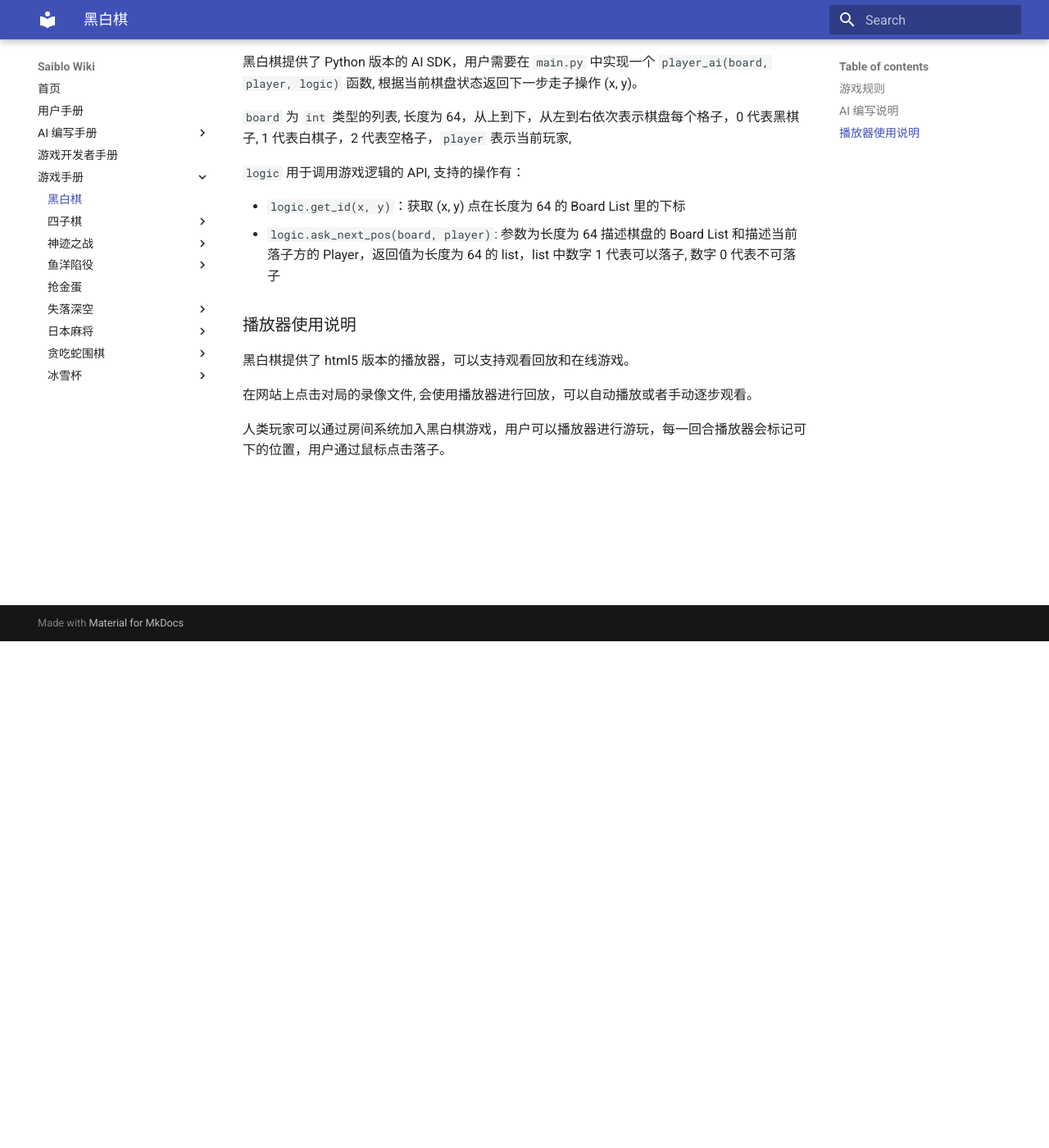
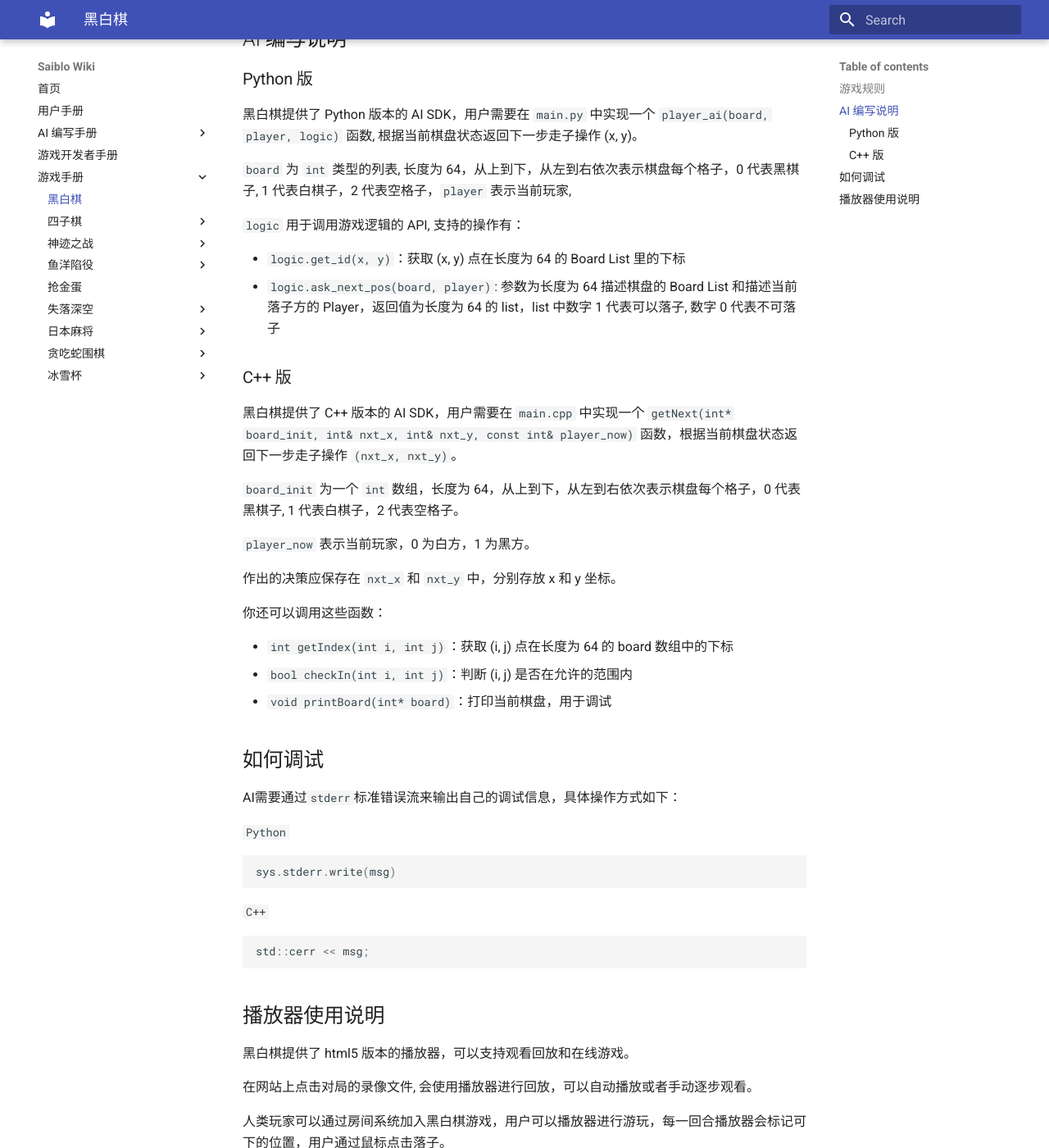
Before and after one commit to saiblo/saiblo-docs, an MkDocs documentation site: the page built from docs/games/reversi.md, in a window 1280 px wide and 1400 px high, scrolled down 618 px. Shown: the whole window at 82% size. Built offline with MkDocs 1.6.1 and Material for MkDocs 9.7.7, drawn with Linux system fonts in a browser that asks for light colours.

Commit message:
Update reversi doc

````diff
--- a/docs/games/reversi.md
+++ b/docs/games/reversi.md
@@ -1,4 +1,4 @@
-### 游戏规则
+## 游戏规则
 
 **玩家数目：**两人（分为黑白双方）
 
@@ -14,7 +14,9 @@
 
 如果位置 A 周围不同方向的棋子都可以翻转, 那么它们都会被同时翻转。
 
-### AI 编写说明
+## AI 编写说明
+
+### Python 版
 
 黑白棋提供了 Python 版本的 AI SDK，用户需要在 `main.py` 中实现一个 `player_ai(board, player, logic)` 函数, 根据当前棋盘状态返回下一步走子操作 (x, y)。
 
@@ -25,7 +27,39 @@
 - `logic.get_id(x, y)`：获取 (x, y) 点在长度为 64 的 Board List 里的下标
 - `logic.ask_next_pos(board, player)`: 参数为长度为 64 描述棋盘的 Board List 和描述当前落子方的 Player，返回值为长度为 64 的 list，list 中数字 1 代表可以落子, 数字 0 代表不可落子
 
-### 播放器使用说明
+### C++ 版
+
+黑白棋提供了 C++ 版本的 AI SDK，用户需要在 `main.cpp` 中实现一个 `getNext(int* board_init, int& nxt_x, int& nxt_y, const int& player_now)` 函数，根据当前棋盘状态返回下一步走子操作 `(nxt_x, nxt_y)`。
+
+`board_init` 为一个 `int` 数组，长度为 64，从上到下，从左到右依次表示棋盘每个格子，0 代表黑棋子, 1 代表白棋子，2 代表空格子。
+
+`player_now` 表示当前玩家，0 为白方，1 为黑方。
+
+作出的决策应保存在 `nxt_x` 和 `nxt_y` 中，分别存放 x 和 y 坐标。
+
+你还可以调用这些函数：
+
+- `int getIndex(int i, int j)`：获取 (i, j) 点在长度为 64 的 board 数组中的下标
+- `bool checkIn(int i, int j)`：判断 (i, j) 是否在允许的范围内
+- `void printBoard(int* board)`：打印当前棋盘，用于调试
+
+## 如何调试
+
+AI需要通过`stderr`标准错误流来输出自己的调试信息，具体操作方式如下：
+
+`Python`
+
+```python
+sys.stderr.write(msg)
+```
+
+`C++`
+
+```c++
+std::cerr << msg;
+```
+
+## 播放器使用说明
 
 黑白棋提供了 html5 版本的播放器，可以支持观看回放和在线游戏。
 
````
